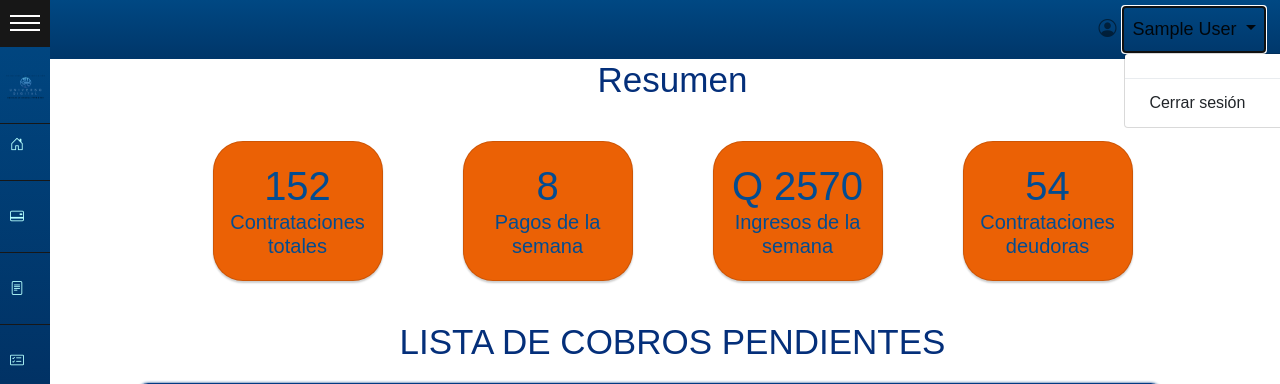
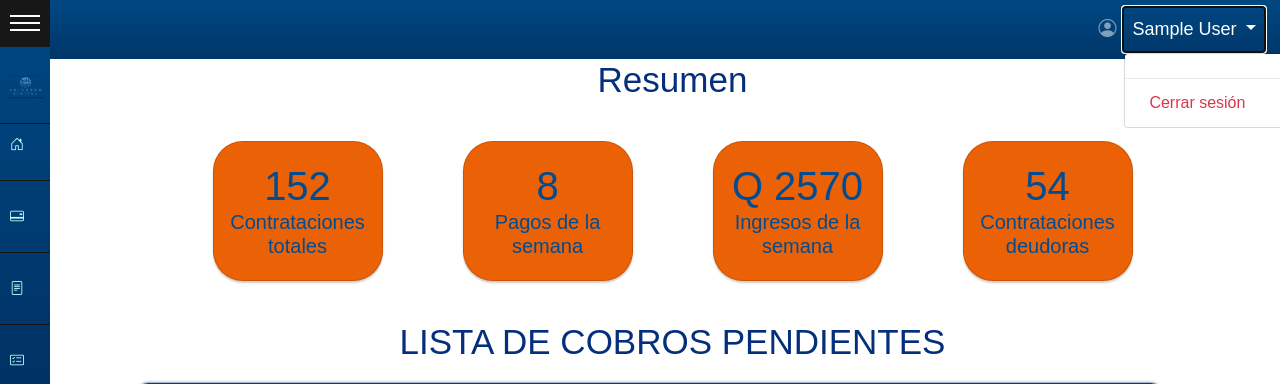
Before and after one commit to CodiceGT/UniversoDig, a Django app: page / in a window 1280 px wide, after a click that opens the changed part. Shown: the top 384 px of the page. Run offline with Django 4.2, Linux system fonts and the light colour scheme; the visitor is signed in with stand-in values (Sample User, id 1); some libraries are stand-ins or nearby versions.

Commit message:
dashboard 95%

```diff
--- a/apps/home/templates/menu.html
+++ b/apps/home/templates/menu.html
@@ -6,16 +6,15 @@
     <meta http-equiv="X-UA-Compatible" content="IE=edge" />
     <meta name="viewport" content="width=device-width, initial-scale=1.0" />
     <link
-      rel="stylesheet"
-      href="https://cdn.jsdelivr.net/npm/bootstrap-icons@1.10.2/font/bootstrap-icons.css"
-    />
+      rel="stylesheet" href="https://cdn.jsdelivr.net/npm/bootstrap-icons@1.10.2/font/bootstrap-icons.css"/>
     <link rel="stylesheet" href="https://cdn.jsdelivr.net/npm/bootstrap@4.0.0/dist/css/bootstrap.min.css" integrity="sha384-Gn5384xqQ1aoWXA+058RXPxPg6fy4IWvTNh0E263XmFcJlSAwiGgFAW/dAiS6JXm" crossorigin="anonymous">
+
     <link rel="stylesheet" href="{% static 'css/menu.css' %}" />
     <title>Home</title>
   </head>
   <body >
     <!-- Barra de nav -->
-    <nav class="navbar navbar-expand-lg navbar-light fondoheader">
+    <nav class="navbar navbar-expand-lg navbar-dark fondoheader">
       <a class="navbar-brand" href="#"></i></a>
       <button class="navbar-toggler" type="button" data-toggle="collapse" data-target="#navbarSupportedContent" aria-controls="navbarSupportedContent" aria-expanded="false" aria-label="Toggle navigation">
         <span class="navbar-toggler-icon"></span>
@@ -32,9 +31,9 @@
               {{user.first_name}} {{ user.last_name }}
             </a>
             <div class="dropdown-menu" aria-labelledby="navbarDropdown">
-              <a class="dropdown-item" href="#">{{ user.cuenta.tipo | upper }}</a>
+              <a class="dropdown-item text-primary" href="#">{{ user.cuenta.tipo | upper }}</a>
               <div class="dropdown-divider"></div>
-              <a class="dropdown-item" href="{% url 'home:logout' %}">Cerrar sesión</a>
+              <a class="dropdown-item text-danger" href="{% url 'home:logout' %}">Cerrar sesión</a>
             </div>
           </li>
         </ul>
@@ -141,7 +140,7 @@
     </script>
 
     <script src="https://code.jquery.com/jquery-3.2.1.slim.min.js" integrity="sha384-KJ3o2DKtIkvYIK3UENzmM7KCkRr/rE9/Qpg6aAZGJwFDMVNA/GpGFF93hXpG5KkN" crossorigin="anonymous"></script>
-<script src="https://cdn.jsdelivr.net/npm/popper.js@1.12.9/dist/umd/popper.min.js" integrity="sha384-ApNbgh9B+Y1QKtv3Rn7W3mgPxhU9K/ScQsAP7hUibX39j7fakFPskvXusvfa0b4Q" crossorigin="anonymous"></script>
-<script src="https://cdn.jsdelivr.net/npm/bootstrap@4.0.0/dist/js/bootstrap.min.js" integrity="sha384-JZR6Spejh4U02d8jOt6vLEHfe/JQGiRRSQQxSfFWpi1MquVdAyjUar5+76PVCmYl" crossorigin="anonymous"></script>
+    <script src="https://cdn.jsdelivr.net/npm/popper.js@1.12.9/dist/umd/popper.min.js" integrity="sha384-ApNbgh9B+Y1QKtv3Rn7W3mgPxhU9K/ScQsAP7hUibX39j7fakFPskvXusvfa0b4Q" crossorigin="anonymous"></script>
+    <script src="https://cdn.jsdelivr.net/npm/bootstrap@4.0.0/dist/js/bootstrap.min.js" integrity="sha384-JZR6Spejh4U02d8jOt6vLEHfe/JQGiRRSQQxSfFWpi1MquVdAyjUar5+76PVCmYl" crossorigin="anonymous"></script>
   </body>
 </html>
```
